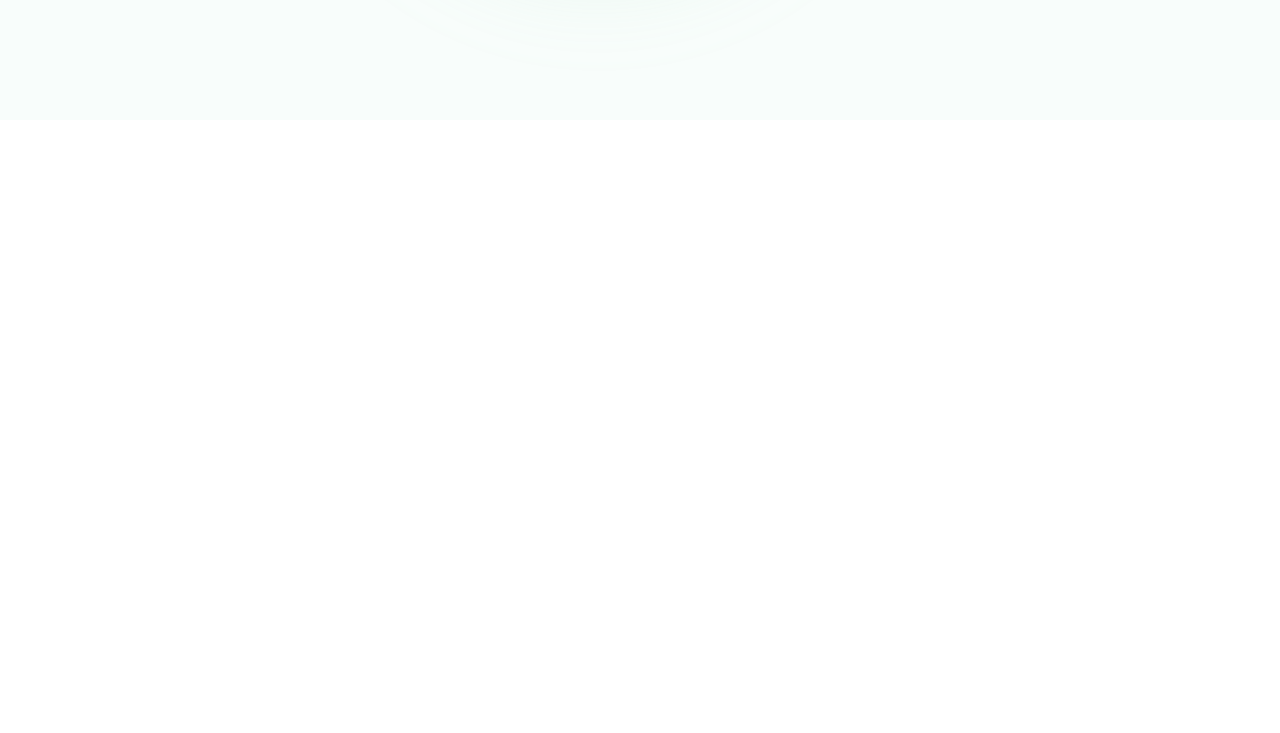
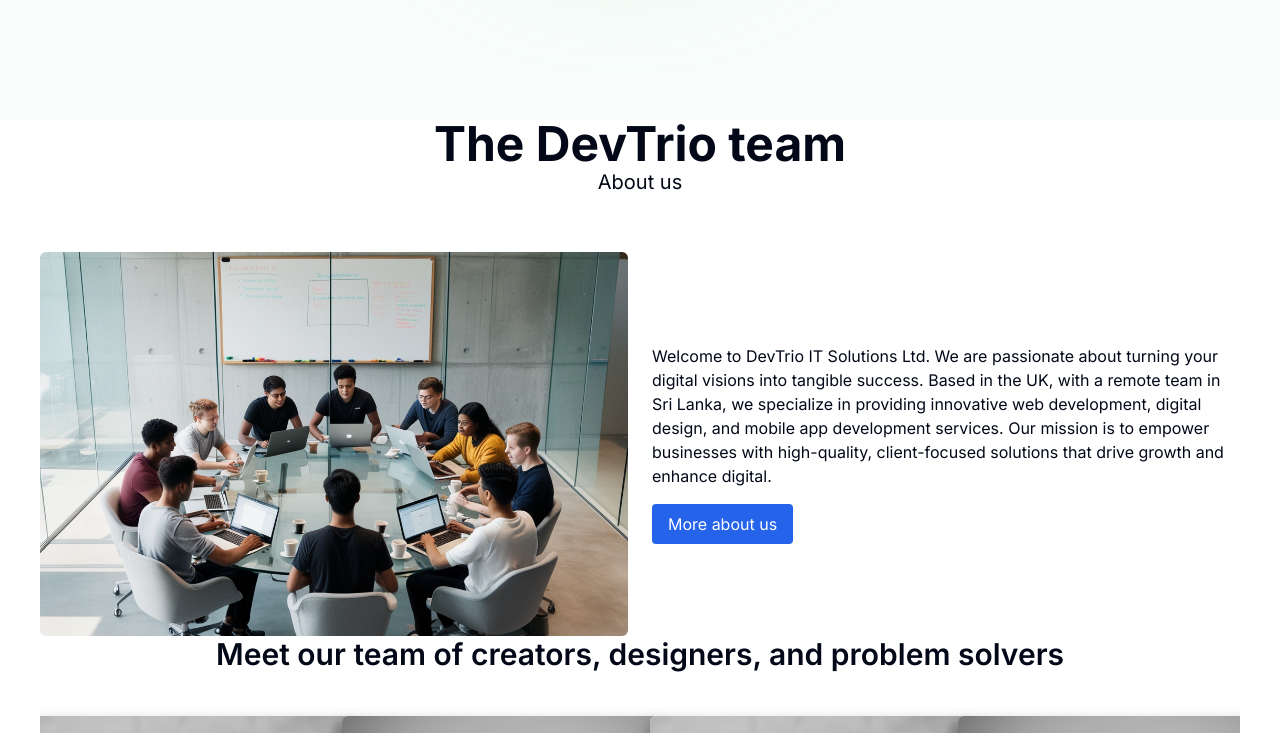
Before and after one commit to Team-DevTrio/DevTrio-FE, a Next.js app in the folder devtrio-fe/: page / in a window 1280 px wide. Shown: the part 680-1413 px from the top of the page. Before the commit the page ends 800 px from the top, so only its background shows below. Built offline with nearby package versions, Linux system fonts and the light colour scheme.

Commit message:
team info

```diff
--- a/devtrio-fe/app/page.tsx
+++ b/devtrio-fe/app/page.tsx
@@ -4,8 +4,11 @@ import Team from "@/components/Team";
 
 export default function Home() {
   return (
- <div className="">
-    <Hero/>
- </div>
+    <div className="">
+      <Hero />
+      <div className="px-10">
+        <Team />
+      </div>
+    </div>
   );
 }
--- a/devtrio-fe/components/Team.tsx
+++ b/devtrio-fe/components/Team.tsx
@@ -1,12 +1,46 @@
 "use client";
 import React from "react";
 import { TeamCarousel } from "./TeamCarousel";
+import Image from "next/image";
 
 export default function Team() {
   return (
     <div className="flex flex-col items-center">
-      <h4 className="font-semibold text-3xl pb-6">Meet our team of creators, designers, and problem solvers</h4>
-      <TeamCarousel  />
+      <div className="w-full">
+        <h5 className="text-center text-5xl font-bold ">
+          The DevTrio team
+        </h5>
+        <h5 className="text-center text-xl mb-4 font-normal pb-10">About us</h5>
+        <div className="flex flex-row items-center gap-6">
+          <div className="relative w-1/2 h-96">
+            <Image
+              alt="a team working with laptops"
+              src={"/images/team.jpg"}
+              objectFit="cover"
+              layout="fill"
+              className="relative rounded-md"
+            />
+          </div>
+          <div className="w-1/2">
+            <p className="mb-4">
+              Welcome to DevTrio IT Solutions Ltd. We are passionate about
+              turning your digital visions into tangible success. Based in the
+              UK, with a remote team in Sri Lanka, we specialize in providing
+              innovative web development, digital design, and mobile app
+              development services. Our mission is to empower businesses with
+              high-quality, client-focused solutions that drive growth and
+              enhance digital.
+            </p>
+            <button className="px-4 py-2 bg-blue-600 text-white rounded">
+              More about us
+            </button>
+          </div>
+        </div>
+      </div>
+      <h4 className="font-semibold text-3xl pb-6">
+        Meet our team of creators, designers, and problem solvers
+      </h4>
+      <TeamCarousel />
     </div>
   );
 }
```
Also changed, not shown: devtrio-fe/public/images/team.jpg (added).
